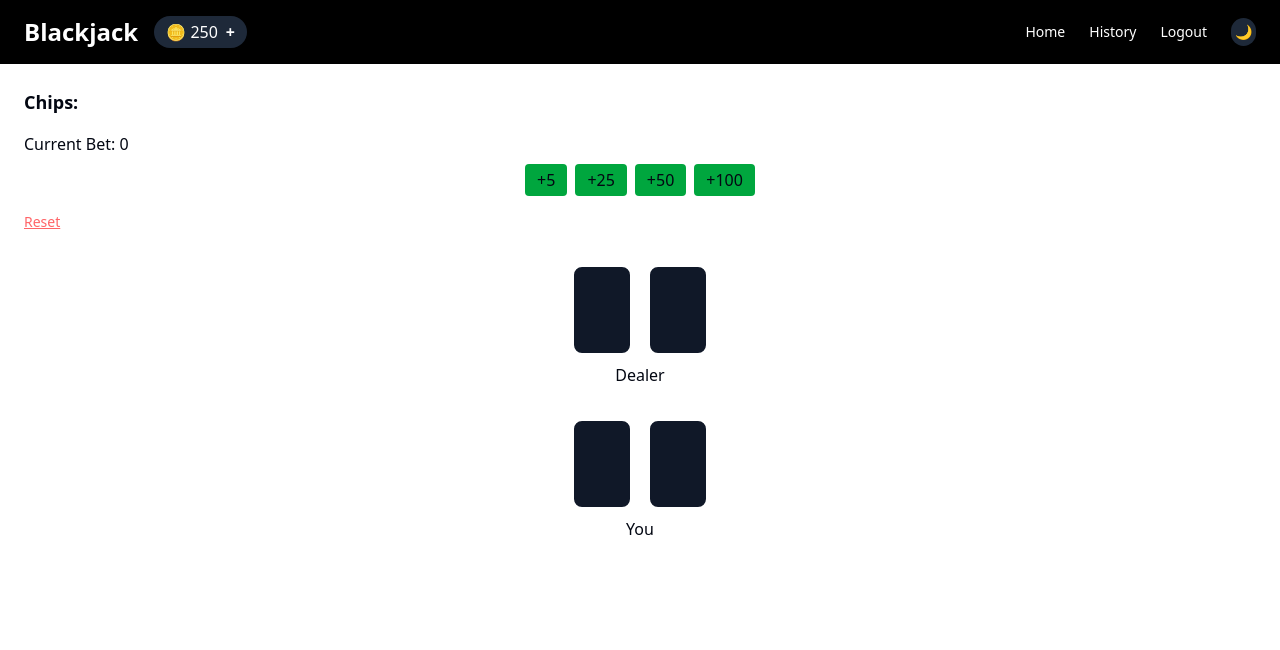
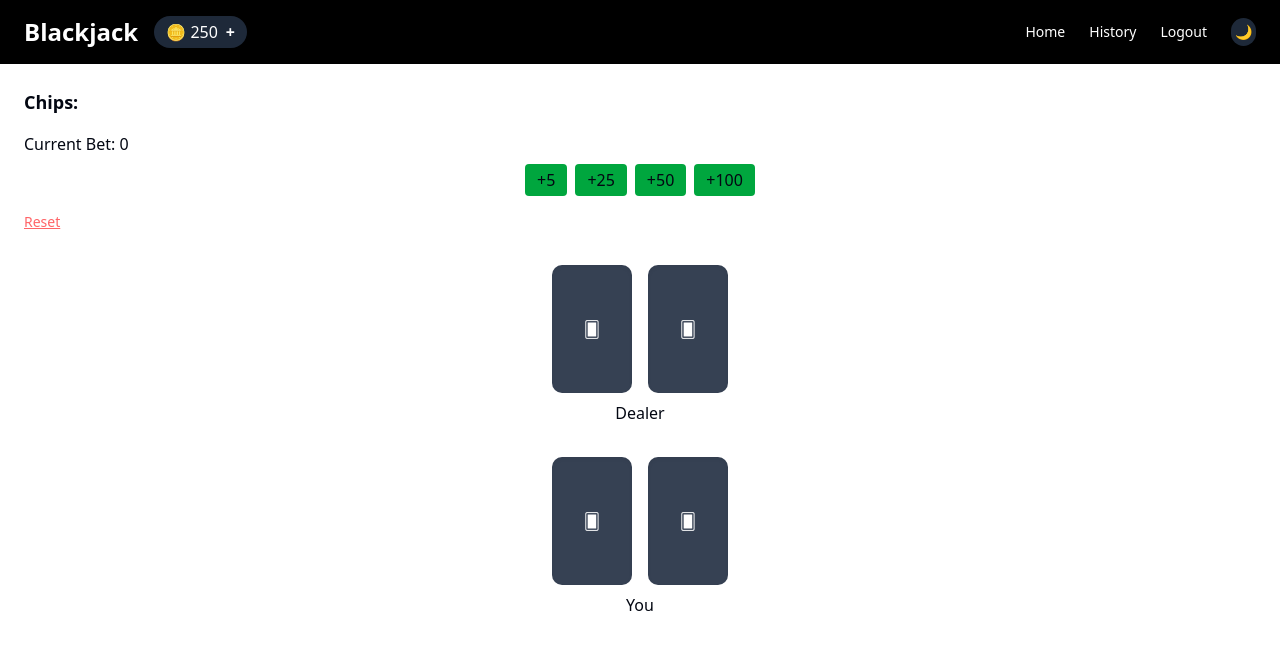
Before and after one commit to Gurarmaan2004/nextjs-blackjack, a Next.js app in the folder blackjack/: page / in a window 1280 px wide. Shown: the top 650 px of the page. Built offline with nearby package versions, Linux system fonts and the light colour scheme.

Commit message:
Added card flip animation

```diff
--- a/blackjack/src/app/globals.css
+++ b/blackjack/src/app/globals.css
@@ -120,3 +120,20 @@
     @apply bg-background text-foreground;
   }
 }
+
+/* globals.css */
+.perspective {
+  perspective: 1000px;
+}
+
+.backface-hidden {
+  backface-visibility: hidden;
+}
+
+.transform-style {
+  transform-style: preserve-3d;
+}
+
+.rotate-y-180 {
+  transform: rotateY(180deg);
+}
--- a/blackjack/src/components/ui/PlayingCard.tsx
+++ b/blackjack/src/components/ui/PlayingCard.tsx
@@ -1,8 +1,23 @@
-// components/Card.tsx
-export default function PlayingCard({ value }: { value?: string }) {
+// components/PlayingCard.tsx
+type CardProps = {
+  value: string;       // e.g., "K♠"
+  flipped: boolean;    // should the card be revealed
+};
+
+export default function PlayingCard({ value, flipped }: CardProps) {
   return (
-    <div className="w-[60px] h-[90px] border-2 border-white rounded-lg bg-gray-900 flex items-center justify-center text-lg font-semibold">
-      {value || ""}
+    <div className="w-20 h-32 perspective">
+      <div className={`relative w-full h-full transition-transform duration-500 transform-style preserve-3d ${flipped ? "rotate-y-180" : ""}`}>
+        {/* Front (face down) */}
+        <div className="absolute w-full h-full backface-hidden bg-gray-700 rounded-lg shadow-inner flex items-center justify-center text-white">
+          🂠
+        </div>
+
+        {/* Back (actual card) */}
+        <div className="absolute w-full h-full backface-hidden rotate-y-180 bg-white rounded-lg shadow-md flex items-center justify-center text-xl font-bold">
+          {value}
+        </div>
+      </div>
     </div>
   );
 }
```
